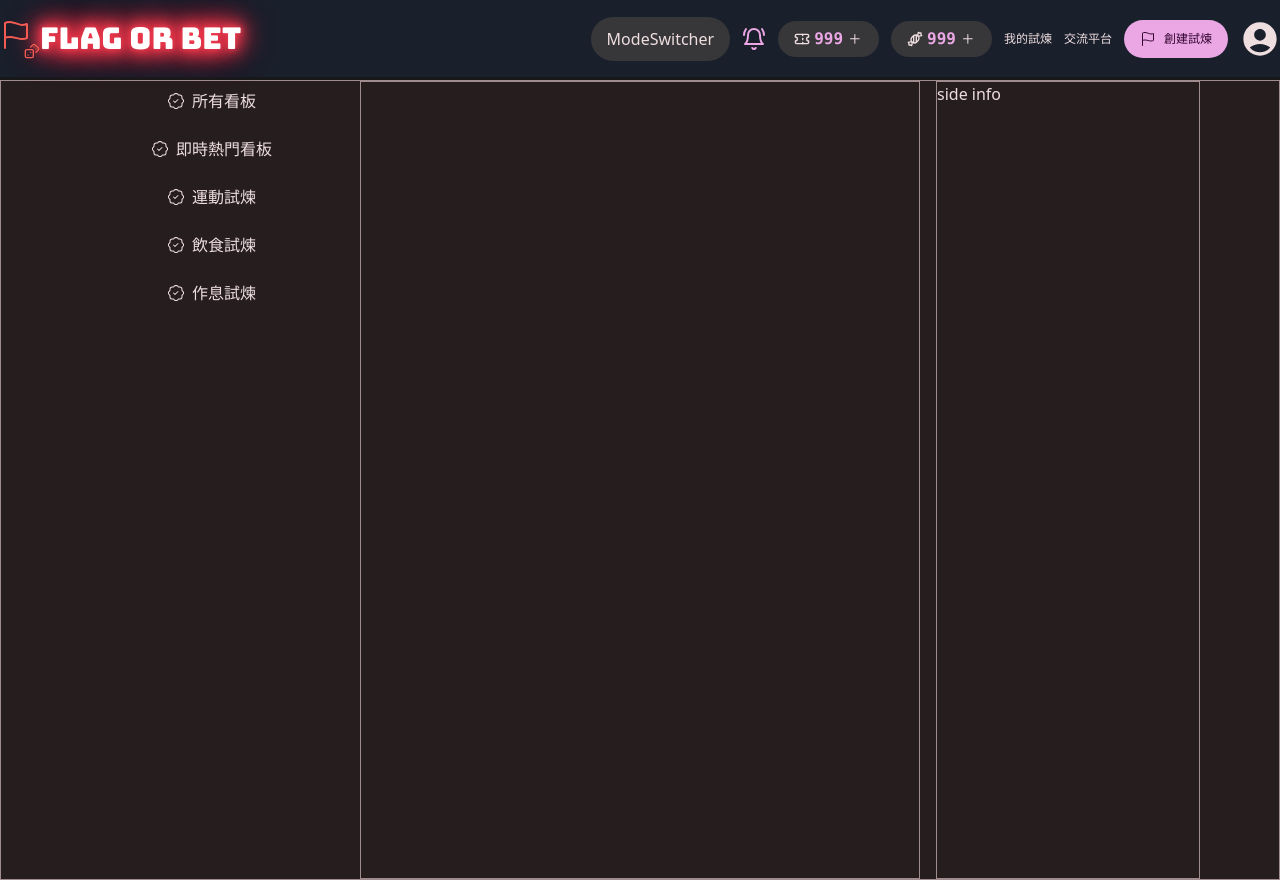
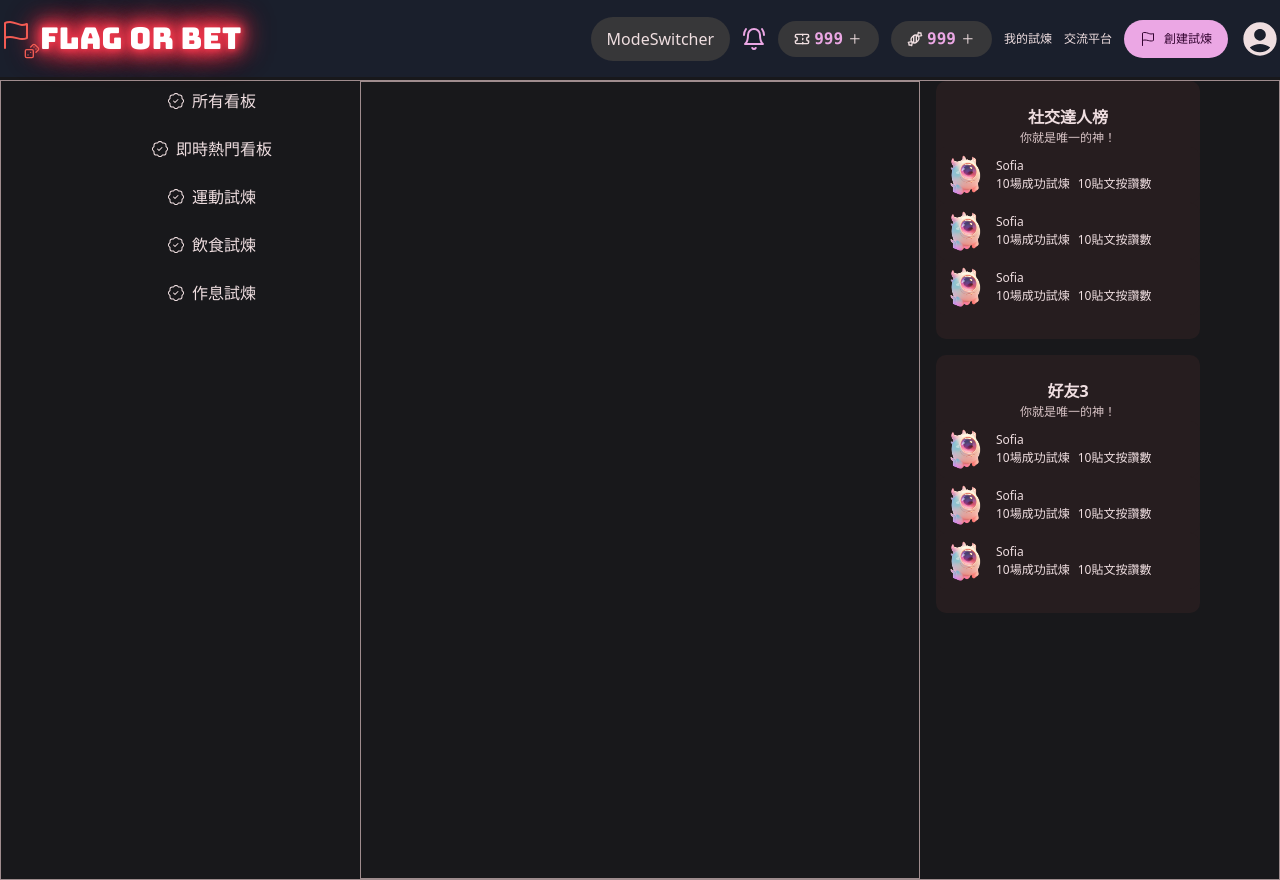
Before and after one commit to TooruTW/GoBetGoal, a React (Vite) app: page /social-pages in a window 1280 px wide. Built offline with nearby package versions, Linux system fonts and the light colour scheme.

Commit message:
feat-right side area

```diff
--- /dev/null
+++ b/src/components/pages/SocialPages/components/Friends.tsx
@@ -0,0 +1,29 @@
+import Playlistcard from "./Playlistcard";
+
+interface FriendsProps {
+    user:{
+        id: string;
+        name: string;
+        imageurl: string;
+        successCount: number;
+        likeCount: number;
+    }[]
+}
+
+export default function Friends(props: FriendsProps) {
+const {user} = props;
+
+  return (
+    <div className="rounded-lg bg-schema-surface-container py-6 flex flex-col items-center text-schema-on-surface overflow-hidden">
+      <div className="flex flex-col items-center">
+        <p className="text-p font-semibold">好友{user.length}</p>
+        <p className="text-label text-schema-on-surface-variant">你就是唯一的神！</p>
+      </div>
+      <div className="w-full">
+        {user.map((item) => (
+          <Playlistcard key={item.id} id={item.id} imageurl={item.imageurl} name={item.name} successCount={item.successCount} likeCount={item.likeCount} />
+        ))}
+      </div>
+    </div>
+  );
+}
--- /dev/null
+++ b/src/components/pages/SocialPages/components/Playlistcard.tsx
@@ -0,0 +1,34 @@
+import { Link } from "react-router-dom";
+
+interface PlaylistcardProps {
+  id: string;
+  imageurl: string;
+  name: string;
+  successCount: number;
+  likeCount: number;
+}
+
+
+
+export default function Playlistcard({
+  id,
+  imageurl ,
+  name ,
+  successCount ,
+  likeCount ,
+}: PlaylistcardProps) {
+  return (
+    <Link to={`/social-pages/friend/${id}`}>
+      <div className="flex items-center gap-3 bg-schema-surface-container rounded-lg p-2 w-full">
+        <img src={imageurl} alt="avatar" className="rounded-full w-10 h-10 object-cover"/>
+        <div className="text-label">
+          <p>{name}</p>
+          <p className="flex gap-2">
+            <span>{successCount}場成功試煉</span>
+            <span>{likeCount}貼文按讚數</span>
+          </p>
+        </div>
+      </div>
+    </Link>
+  );
+}
--- /dev/null
+++ b/src/components/pages/SocialPages/components/Ranking.tsx
@@ -0,0 +1,29 @@
+import Playlistcard from "./Playlistcard";
+
+
+interface RankingProps {
+  user: {
+    id: string;
+    imageurl: string;
+    name: string;
+    successCount: number;
+    likeCount: number;
+  }[];
+}
+
+export default function Ranking(props: RankingProps) {
+  const { user } = props;
+  return (
+    <div className="rounded-lg bg-schema-surface-container py-6 flex flex-col items-center text-schema-on-surface overflow-hidden">
+      <div className="flex flex-col items-center">
+        <p className="text-p font-semibold">社交達人榜</p>
+        <p className="text-label text-schema-on-surface-variant">你就是唯一的神！</p>
+      </div>
+      <div className="w-full">
+        {user.map((item) => (
+          <Playlistcard key={item.id} id={item.id} imageurl={item.imageurl} name={item.name} successCount={item.successCount} likeCount={item.likeCount} />
+        ))}
+      </div>
+    </div>
+  );
+}
--- a/src/components/pages/SocialPages/index.tsx
+++ b/src/components/pages/SocialPages/index.tsx
@@ -1,17 +1,29 @@
 import Category from "./components/Category";
 import { useParams } from "react-router-dom";
+import Ranking from "./components/Ranking";
+import Friends from "./components/Friends";
+import { monsterDefault } from "@/assets/monster";
+
+const fakelist = [
+    {id: "1", imageurl: monsterDefault, name: "Sofia", successCount: 10, likeCount: 10},
+    {id: "2", imageurl: monsterDefault, name: "Sofia", successCount: 10, likeCount: 10},
+    {id: "3", imageurl: monsterDefault, name: "Sofia", successCount: 10, likeCount: 10},
+]
 
 export default function SocialPages() {
   const { category } = useParams();
 
 
   return (
-    <div className="w-full min-h-screen bg-schema-surface-container flex justify-center gap-4 border-1 border-schema-outline">
+    <div className="w-full min-h-screen bg-schema-background flex justify-center gap-4 border-1 border-schema-outline">
       <div className="max-w-66 w-full ">
         <Category />
       </div>
       <div className="max-w-140 w-full border-1 border-schema-outline">{category}</div>
-      <div className="max-w-66 w-full border-1 border-schema-outline">side info</div>
+      <div className="max-w-66 w-full flex flex-col gap-4">
+        <Ranking user={fakelist}></Ranking>
+        <Friends user={fakelist}></Friends>
+        </div>
     </div>
   );
 }
--- a/src/routers/routes.tsx
+++ b/src/routers/routes.tsx
@@ -114,6 +114,12 @@ export const routes: RouteObject[] = [
         children: [{
           path: "category/:category",
           element: <SocialPages />,
+          children: [
+            {
+              path: "friend/:id",
+              element: <SocialPages />,
+            },
+          ],
         }]
       },
 
```
